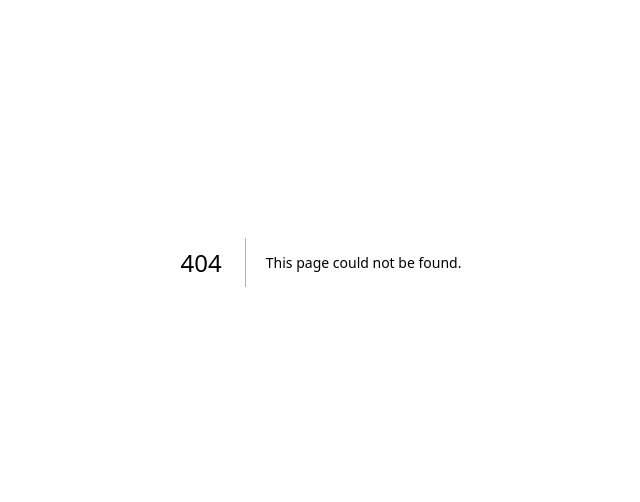
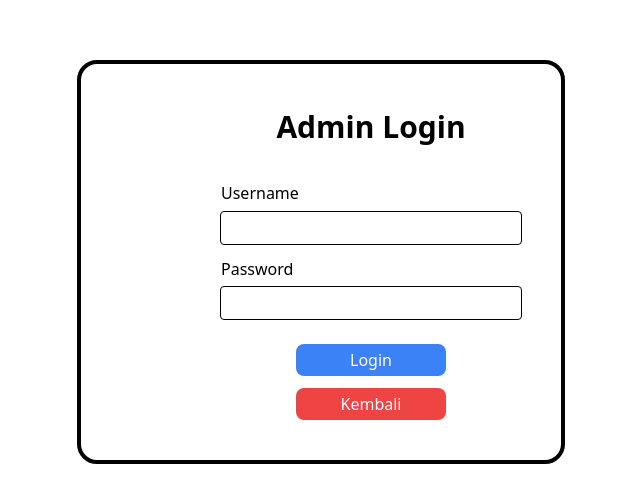
Before and after one commit to dutaramadhan/perpustakaan-kkn-wongsorejo, a Next.js app in the folder frontend/: page /admin/auth/login in a window 1280 px wide. Before the commit this address had no page. Shown: the part 138-640 px from the top of the page, without its empty margins (319-959 px from the left). Built offline with nearby package versions, Linux system fonts and the light colour scheme.

Commit message:
feat: making prototype structure

```diff
--- /dev/null
+++ b/frontend/src/components/Card.jsx
@@ -0,0 +1 @@
+import { useEffect, useState } from "react";
--- a/frontend/src/components/Footer.jsx
+++ b/frontend/src/components/Footer.jsx
@@ -3,7 +3,7 @@ export default function Footer() {
       <div className="flex flex-col min-h-screen">
         <main className="flex-grow">
         </main>
-        <footer className="bg-blue-500 py-[20px] text-black px-[5%]">
+        <footer className="bg-blue-500 py-[20px] text-black px-[5%] md:text-[18px]">
           <h1 className="text-center">2024 &copy; KKN PPM UGM - Warna-Warni Wongsorejo</h1>
         </footer>
       </div>
--- /dev/null
+++ b/frontend/src/components/Hamburger.jsx
@@ -0,0 +1,16 @@
+import React from "react";
+
+export default function Hamburger({ onClick }) {
+    return (
+        <>
+            <div
+                className="p-2 space-y-1 rounded hover:cursor-pointer shadow-lg w-8 h-8 flex flex-col justify-center items-center"
+                onClick={onClick}
+            >
+                <span className="block w-5 h-0.5 bg-white"></span>
+                <span className="block w-5 h-0.5 bg-white"></span>
+                <span className="block w-5 h-0.5 bg-white"></span>
+            </div>
+        </>
+    );
+}
--- a/frontend/src/components/Navbar.jsx
+++ b/frontend/src/components/Navbar.jsx
@@ -1,19 +1,25 @@
 import Image from "next/image";
 import Link from "next/link";
-import { useRouter } from "next/router";
-import { useEffect, useState } from "react";
+import Hamburger from "./Hamburger";
+import Sidebar from "./Sidebar";
+import { useState } from "react";
 
-export default function Navbar() {
+export default function Navbar({Text}) {
+  const [isHamburgerOpen, setIsHamburgerOpen] = useState(false);
+
+  const toggleHamburgerBar = () => {
+    setIsHamburgerOpen(!isHamburgerOpen);
+    console.log("Open");
+  };
+
   return (
-    <nav
-      className={
-        "bg-blue-500 fixed top-0 py-3 md:py-5 px-[20px] md:px-[50px] lg:px-[30px] flex w-full  text-black items-center"
-      }
-    >
+    <nav className="bg-blue-500 fixed top-0 py-5 px-[20px] md:px-[50px] lg:px-[30px] flex h-[70px] w-full text-black items-center">
+      <Hamburger onClick={toggleHamburgerBar} />
+      <Sidebar isOpen={isHamburgerOpen} onClick={toggleHamburgerBar} />
       <Link href="/">
-        <div className="flex font-medium text-black items-center gap-2">
+        <div className="px-3 flex font-medium text-black items-center gap-2">
           <h1 className="text-shadow-2 text-[18px] md:text-[25px] font-bold">
-            Perpustakaan Digital
+            {Text}
           </h1>
         </div>
       </Link>
--- /dev/null
+++ b/frontend/src/components/Sidebar.jsx
@@ -0,0 +1,22 @@
+import Link from "next/link";
+
+export default function Sidebar({ isOpen, onClick }) {
+  return (
+    <div
+      className={`fixed top-[70px] bottom-[64px] left-0 lg:w-[20%] w-[35%] h-[calc(100%-133px)] bg-blue-500 text-white transform ${
+        isOpen ? "translate-x-0" : "-translate-x-full"
+      } transition-transform duration-300 ease-in-out z-50`}
+    >
+      <div className="text-black text-[18px]">
+        <ul>
+          <li className="mt-[1px] px-4 py-2 border-b border-t">
+            <a href="#about" onClick={onClick}>Kategori</a>
+          </li>
+          <li className="px-4 py-2 border-b">
+            <Link href="/admin/auth/login" onClick={onClick}>Admin</Link>
+          </li>
+        </ul>
+      </div>
+    </div>
+  );
+}
--- a/frontend/src/pages/_app.js
+++ b/frontend/src/pages/_app.js
@@ -1,5 +1,14 @@
 import "@/styles/globals.css";
+import { ToastContainer } from "react-toastify";
+import "react-toastify/dist/ReactToastify.css";
 
 export default function App({ Component, pageProps }) {
-  return <Component {...pageProps} />;
+  return (
+    <>
+      <main>
+          <ToastContainer position="bottom-right" />
+          <Component {...pageProps} />
+      </main>
+    </>
+  );
 }
--- /dev/null
+++ b/frontend/src/pages/admin/auth/login.jsx
@@ -0,0 +1,83 @@
+import Link from "next/link";
+import { useRouter } from "next/router";
+import { useState } from "react";
+import { toast } from "react-toastify";
+
+export default function Login() {
+  const router = useRouter();
+  const [identifier, setIdentifier] = useState("");
+  const [password, setPassword] = useState("");
+
+  const validateInput = (input) => input !== "";
+
+  const handleLogin = () => {
+    if (!validateInput(identifier) || !validateInput(password)) {
+      return toast.error("Tolong Isi Semua Field");
+    }
+    if (
+      identifier === process.env.NEXT_PUBLIC_ADMIN_USERNAME &&
+      password === process.env.NEXT_PUBLIC_ADMIN_PASSWORD
+    ) {
+      localStorage.setItem("isAuthenticated", true);
+      router.replace("/admin");
+    } else {
+      console.log(process.env.NEXT_PUBLIC_ADMIN_USERNAME);
+      toast.error("Login Gagal Tolong Ulangi Lagi");
+    }
+  };
+
+  return (
+    <main className="flex flex-col justify-center items-center min-h-screen bg-neutral font-poppins px-[5%] md:px-0">
+      <section className="flex flex-col items-center justify-center md:flex-row md:gap-[100px] bg-white rounded-[20px] p-8 md:p-10 border-4 border-black">
+        <div className="flex-shrink-0 w-[150px] md:w-auto"></div>
+
+        <div>
+          <p className="flex flex-col text-[30px] font-semibold justify-center items-center text-yellow">
+            Admin Login
+          </p>
+
+          <form
+            className="flex flex-col gap-[0.8rem] mt-5 md:mt-8 text-yellow w-[100vw] max-w-[300px]"
+            onSubmit={(e) => {
+              e.preventDefault();
+              handleLogin();
+            }}
+          >
+            <label className="flex flex-col gap-[0.4rem]">
+              Username
+              <input
+                className="outline outline-1 focus:outline-2 rounded-[3px] text-black py-1 px-1.5 outline-yellow"
+                value={identifier}
+                onChange={(e) => setIdentifier(e.target.value)}
+              />
+            </label>
+            <label className="flex flex-col gap-[0.4rem]">
+              Password
+              <input
+                className="outline outline-1 focus:outline-2 rounded-[3px] text-black py-1 px-1.5 outline-yellow"
+                type="password"
+                value={password}
+                onChange={(e) => setPassword(e.target.value)}
+              />
+            </label>
+            <div className="flex flex-col items-center">
+              <button
+                type="submit"
+                className="!mt-3 py-1 w-[50%] hover:pointer bg-blue-500 rounded-[8px] text-white"
+              >
+                Login
+              </button>
+              <button
+                type="button"
+                className="!mt-3 py-1 w-[50%] hover:pointer bg-red-500 rounded-[8px] text-white"
+                onClick={() => router.replace("/")}
+              >
+                Kembali
+              </button>
+            </div>
+          </form>
+        </div>
+      </section>
+    </main>
+  );
+}
--- /dev/null
+++ b/frontend/src/pages/admin/index.jsx
@@ -0,0 +1,21 @@
+import Navbar from "@/components/Navbar";
+import Footer from "@/components/Footer";
+import { useRouter } from 'next/router';
+import { useEffect } from 'react';
+
+export default function Admin() {
+  const router = useRouter();
+
+  useEffect(() => {
+    const isAuthenticated = localStorage.getItem('isAuthenticated');
+    if (!isAuthenticated) {
+      router.push('admin/auth/login');
+    }
+  }, []);
+
+  return (
+    <main>
+      <Navbar Text={"Halaman Admin"}/>
+    </main>
+  );
+}
--- a/frontend/src/pages/index.js
+++ b/frontend/src/pages/index.js
@@ -4,7 +4,7 @@ import Footer from "@/components/Footer";
 export default function Home() {
   return (
     <main>
-      <Navbar />
+      <Navbar Text={"Perpustakaan Digital"}/>
       <Footer />
     </main>
   );
--- a/frontend/src/styles/globals.css
+++ b/frontend/src/styles/globals.css
@@ -27,4 +27,5 @@ body, html {
   margin: 0;
   padding: 0;
   height: 100%;
+  overflow-x: hidden;
 }
```
Also changed, not shown: frontend/package.json (+5 -4 lines), 1 other file (tests, documents, lock files or other folders).
